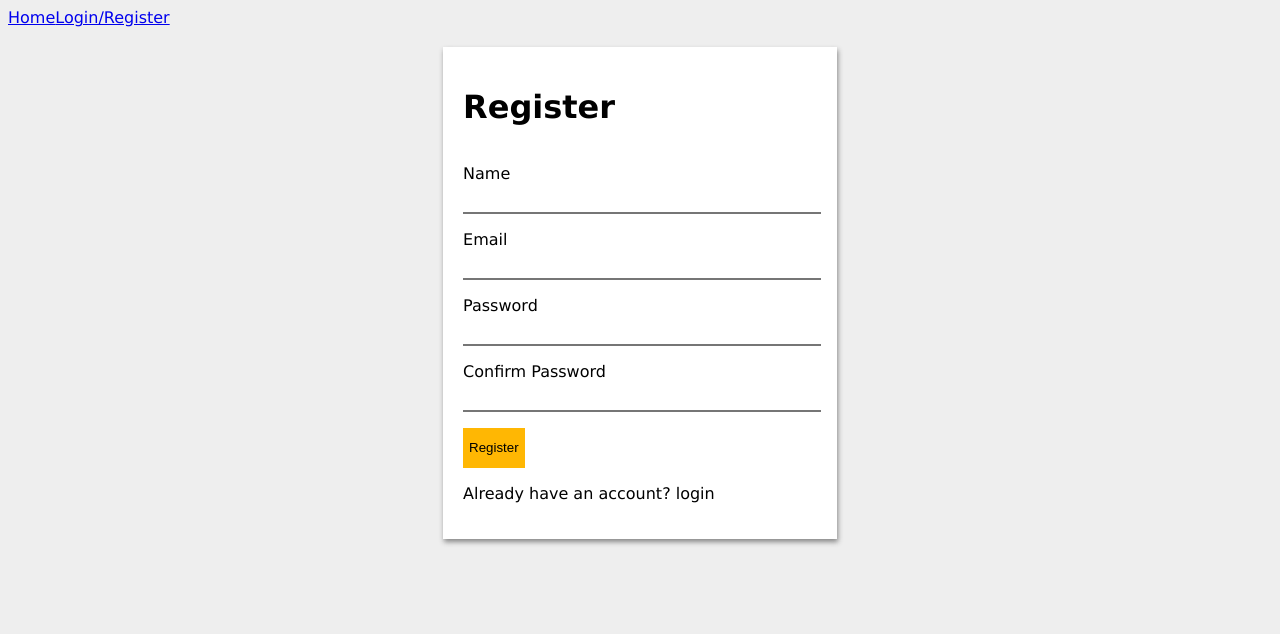
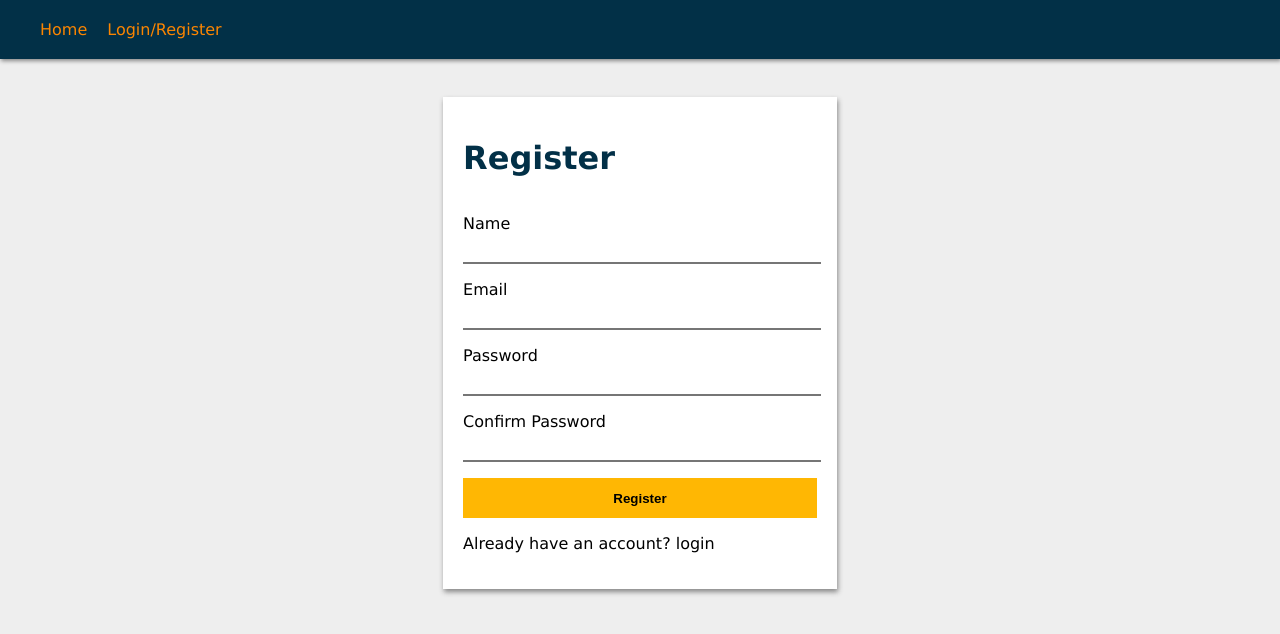
Before and after one commit to MalikElate/code-challenge, a React (Create React App) app in the folder client/: page /#/register in a window 1280 px wide. Shown: the top 634 px of the page. Built offline with nearby package versions, Linux system fonts and the light colour scheme.

Commit message:
updated login styles

```diff
--- a/client/src/Components/App/App.css
+++ b/client/src/Components/App/App.css
@@ -1,6 +1,11 @@
 body {
   background-color: #EEEEEE;
   font-family: Verdana, sans-serif;
+  margin: 0;
+}
+
+h1 {
+  color: #023047
 }
 
 .app {
@@ -18,15 +23,13 @@ body {
    border-left: none;
    border-right: none;
    font-size: inherit;
+   color: #888
 }
 .text-input:focus {
   outline: none;
   /* border: specify yours; */
 }
 
-.login-question-p {
-}
-
 .login-question-p:hover {
   text-decoration: underline;
 }
--- a/client/src/Components/Login/LoginForm.jsx
+++ b/client/src/Components/Login/LoginForm.jsx
@@ -8,15 +8,23 @@ const LoginForm = () => {
   const [ password, setPassword] = useState('');
   const history = useHistory();
   return (
-    <div>
-      <h1>Hello from login form</h1>
-      <label>Name</label>
-      <input placeholder='name' onChange={(e) => setName(e.target.value)}/>
-      <label>Email</label>
-      <input placeholder='email' onChange={(e) => setEmail(e.target.value)}/>
-      <label>Password</label>
-      <input placeholder='password' onChange={(e) => setPassword(e.target.value)}/>
-      <button onClick={() => console.log(name, email, password)}>Login</button>
+    <div className='login-card'>
+      <h1>Login</h1>
+      <div className='login-card-div'>
+        <label>Name</label>
+        <input className='text-input' onChange={(e) => setName(e.target.value)}/>
+      </div>
+      <div className='login-card-div'>
+        <label>Email</label>
+        <input className='text-input' onChange={(e) => setEmail(e.target.value)}/>
+      </div>
+      <div className='login-card-div'>
+        <label>Password</label>
+        <input className='text-input' onChange={(e) => setPassword(e.target.value)}/>
+      </div>
+      <div className='login-card-div'>
+        <button className='register-btn' onClick={() => console.log(name, email, password)}>Login</button>
+      </div>
       <p onClick={() => { history.push('/register') }}>Need to create and account? register</p>
     </div>
   );
--- a/client/src/Components/Login/RegisterForm.jsx
+++ b/client/src/Components/Login/RegisterForm.jsx
@@ -27,12 +27,13 @@ const RegisterForm = () => {
       </div>
       <div className='login-card-div'>
         <label>Confirm Password</label>
+        {/* type="password" TODO - set the input type to pw */}
         <input className='text-input' onChange={(e) => setConfirmPassword(e.target.value)}/>
       </div>
       <div className='login-card-div'>
         <button className='register-btn' onClick={() => dispatch({type: 'REGISTER_USER', payload:
           {name: name, email: email, password: password, confirmPassword: confirmPassword}
-      })}> Register </button>
+        })}><b>Register</b></button>
       </div>
       <p onClick={() => { history.push('/login') }} className='login-question-p'>Already have an account? login</p>
     </div>
--- a/client/src/Components/Login/login.css
+++ b/client/src/Components/Login/login.css
@@ -5,6 +5,7 @@
     padding: 20px;
     box-shadow: 1px 3px 5px #888888;
     margin: 20px;
+    margin-top: 3%;
 }
 
 .login-card-div {
@@ -12,6 +13,7 @@
 }
 
 .register-btn {
+    width: 100%;
     height: 40px;
     background-color: #FFB703;
     border: none;
--- a/client/src/Components/Nav/Nav.jsx
+++ b/client/src/Components/Nav/Nav.jsx
@@ -1,13 +1,14 @@
+import './nav.css'
 import React from 'react';
 import { Link } from 'react-router-dom';
 
 const Nav = () => {
   return (
-    <div>
-      <Link to='/'>Home</Link>
-      <Link to='/register'>Login/Register</Link>
+    <header className='nav-bar'>
+      <Link className='nav-link' to='/'>Home</Link>
+      <Link className='nav-link' to='/register'>Login/Register</Link>
       {/* <Link to='/'>Home</Link> */}
-    </div>
+    </header>
   );
 }
 
--- /dev/null
+++ b/client/src/Components/Nav/nav.css
@@ -0,0 +1,11 @@
+.nav-bar {
+    background-color: #023047;
+    padding: 20px;
+    box-shadow: 1px 2px 4px #888888;
+}
+
+.nav-link {
+    text-decoration: none;
+    color: #fb8500;
+    margin-left: 20px;
+}
```
Also changed, not shown: 1 other file (tests, documents, lock files or other folders). Lines whose indentation alone changed are shown as unchanged.
